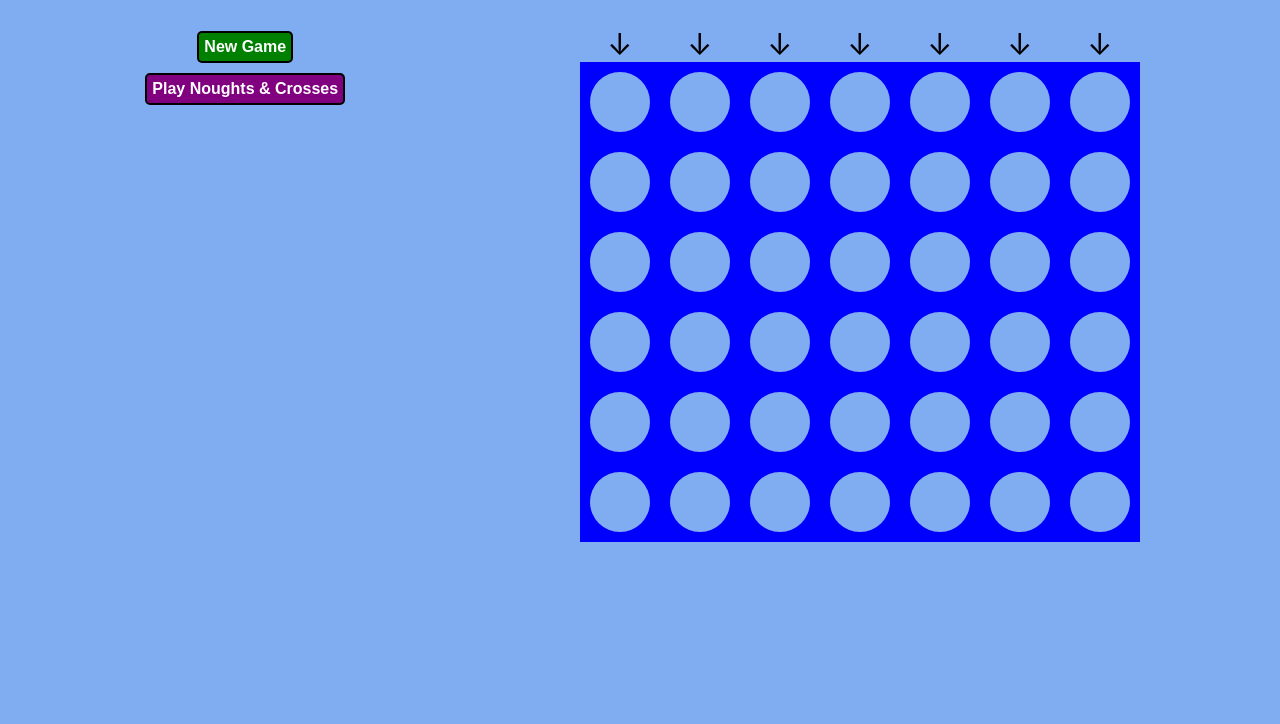
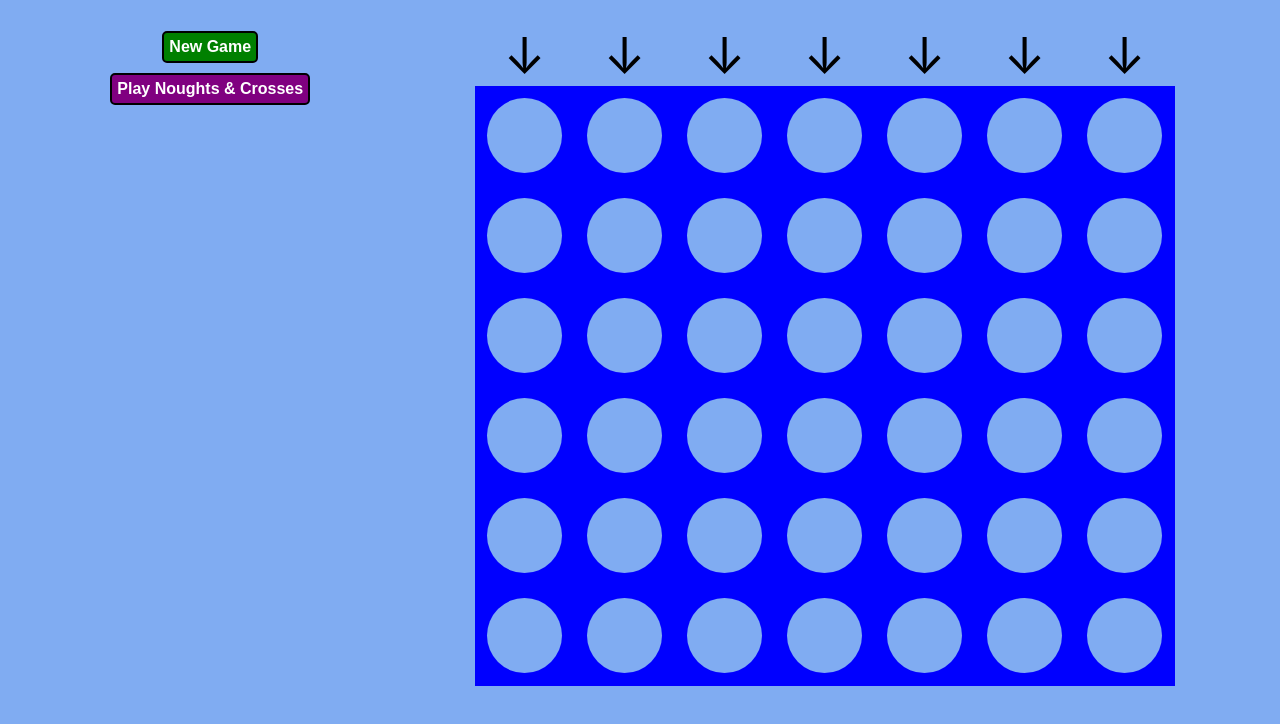
Before and after one commit to KateHoward10/noughts-and-crosses, a React (Create React App) app: page / in a window 1280 px wide. Both pictures are taken after a click on the button "Play Connect 4". Shown: the top 724 px of the page. Built offline with nearby package versions, Linux system fonts and the light colour scheme.

Commit message:
Make Connect 4 also proportional

```diff
--- a/src/App.css
+++ b/src/App.css
@@ -102,8 +102,6 @@ line {
 .board {
   background-color: transparent;
   display: grid;
-  grid-template-rows: repeat(6, 80px);
-  grid-template-columns: repeat(7, 80px);
 }
 
 .cell {
@@ -113,21 +111,7 @@ line {
   align-items: center;
 }
 
-.circle {
-  width: 60px;
-  height: 60px;
-  border-radius: 50%;
-  background-color: #80acf2;
-}
-
 .arrows {
   display: flex;
   flex-direction: row;
-  grid-template-columns: repeat(7, 80px);
 }
-
-.arrow {
-  font-size: 30px;
-  width: 80px;
-  cursor: pointer;
-}
--- a/src/Arrow.js
+++ b/src/Arrow.js
@@ -9,9 +9,14 @@ class Cell extends Component {
   }
 
   render() {
-    const hidden = this.props.hidden ? "none" : "block";
+    const { cellSideLength, hidden } = this.props;
     return (
-      <div className="arrow" onClick={this.selectArrow}><span style={{display: hidden}}>↓</span></div>
+      <div
+        onClick={this.selectArrow}
+        style={{ fontSize: `${cellSideLength / 2}px`, width: `${cellSideLength}px`, cursor: "pointer" }}
+      >
+        <span style={{display: hidden ? "none" : "block"}}>↓</span>
+      </div>
     );
   }
 }
--- a/src/Board.js
+++ b/src/Board.js
@@ -189,6 +189,7 @@ class Board extends Component {
     const { switchGame } = this.props;
     const { playing, myTurn, myColour, winner, cells, winningCombo, rolling } = this.state;
     const computerColour = myColour==="red" ? "yellow" : "red";
+    const cellSideLength = Math.min(window.innerWidth, window.innerHeight) / 8;
     return (
       <div className="console">
         <div className="controls">
@@ -212,23 +213,29 @@ class Board extends Component {
           {winner==="me" ? <h2>You win!</h2> : winner==="computer" ? <h2>The computer wins!</h2> : winner==="draw" ? <h2>It's a draw</h2> : null}
         </div>
         <div className="game">
-          <div className="arrows">
+          <div className="arrows" style={{ gridTemplateColumns: `repeat(7, ${cellSideLength}px)` }}>
             {Object.keys(cells.slice(0,7)).map(key => <Arrow
               index={key}
               key={key}
               hidden={this.findBottomNumber(parseFloat(key, 10))<0}
               selectColumn={this.selectColumn}
               active={!rolling && myTurn}
+              cellSideLength={cellSideLength}
             />)}
           </div>
-          <div className="board">
+          <div
+            className="board"
+            style={{
+              gridTemplateRows: `repeat(6, ${cellSideLength}px)`,
+              gridTemplateColumns: `repeat(7, ${cellSideLength}px)`
+            }}>
             <svg className="path-container" width="560" height="480">
               {winningCombo.length > 0 && (
                 <line
-                  x1={((winningCombo[0] % 7) * 80) + 40}
-                  y1={(Math.floor(winningCombo[0] / 7) * 80) + 40}
-                  x2={((winningCombo[3] % 7) * 80) + 40}
-                  y2={(Math.floor(winningCombo[3] / 7) * 80) + 40}
+                  x1={((winningCombo[0] % 7) * cellSideLength) + cellSideLength / 2}
+                  y1={(Math.floor(winningCombo[0] / 7) * cellSideLength) + cellSideLength / 2}
+                  x2={((winningCombo[3] % 7) * cellSideLength) + cellSideLength / 2}
+                  y2={(Math.floor(winningCombo[3] / 7) * cellSideLength) + cellSideLength / 2}
                 />
               )}
             </svg>
@@ -238,6 +245,7 @@ class Board extends Component {
               fill={cells[key]["selectedBy"]}
               myColour={myColour}
               computerColour={computerColour}
+              cellSideLength={cellSideLength}
             />)}
           </div>
         </div>
--- a/src/Cell.js
+++ b/src/Cell.js
@@ -3,15 +3,19 @@ import React, { Component } from 'react';
 class Cell extends Component {
 
   render() {
-    const { fill, myColour, computerColour } = this.props;
+    const { fill, myColour, computerColour, cellSideLength } = this.props;
     const colour = fill==="me" ? myColour : fill==="computer" ? computerColour : "#80acf2";
-    const image = fill==="" ? "initial !important" : "none";
     return (
       <div className="cell">
         <div
           className="circle"
-          style={{ backgroundColor: colour, backgroundImage: image }}>
-        </div>
+          style={{
+            width: `${cellSideLength * 0.75}px`,
+            height: `${cellSideLength * 0.75}px`,
+            backgroundColor: colour,
+            borderRadius: "50%"
+          }}
+        />
       </div>
     );
   }
```
